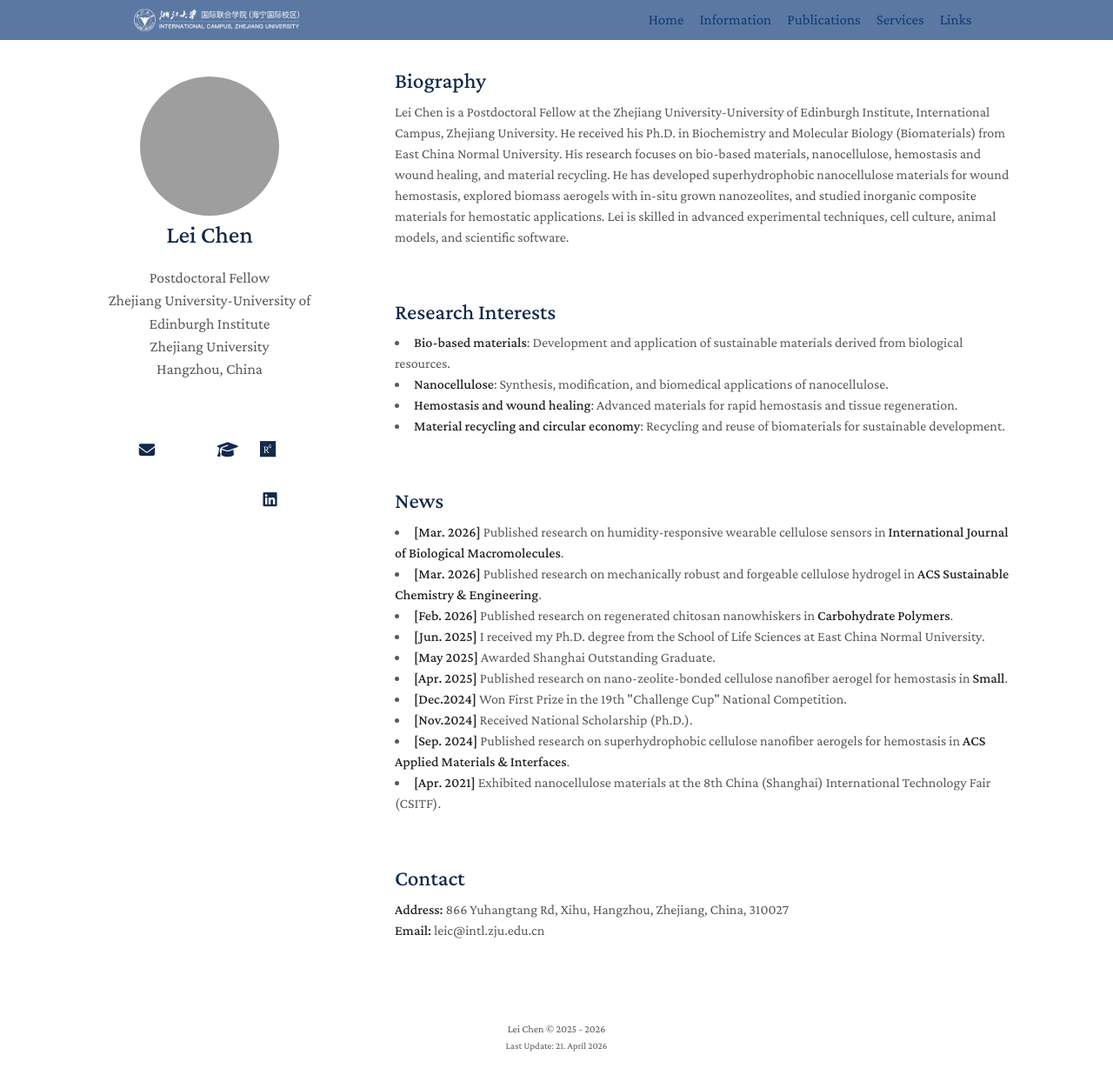
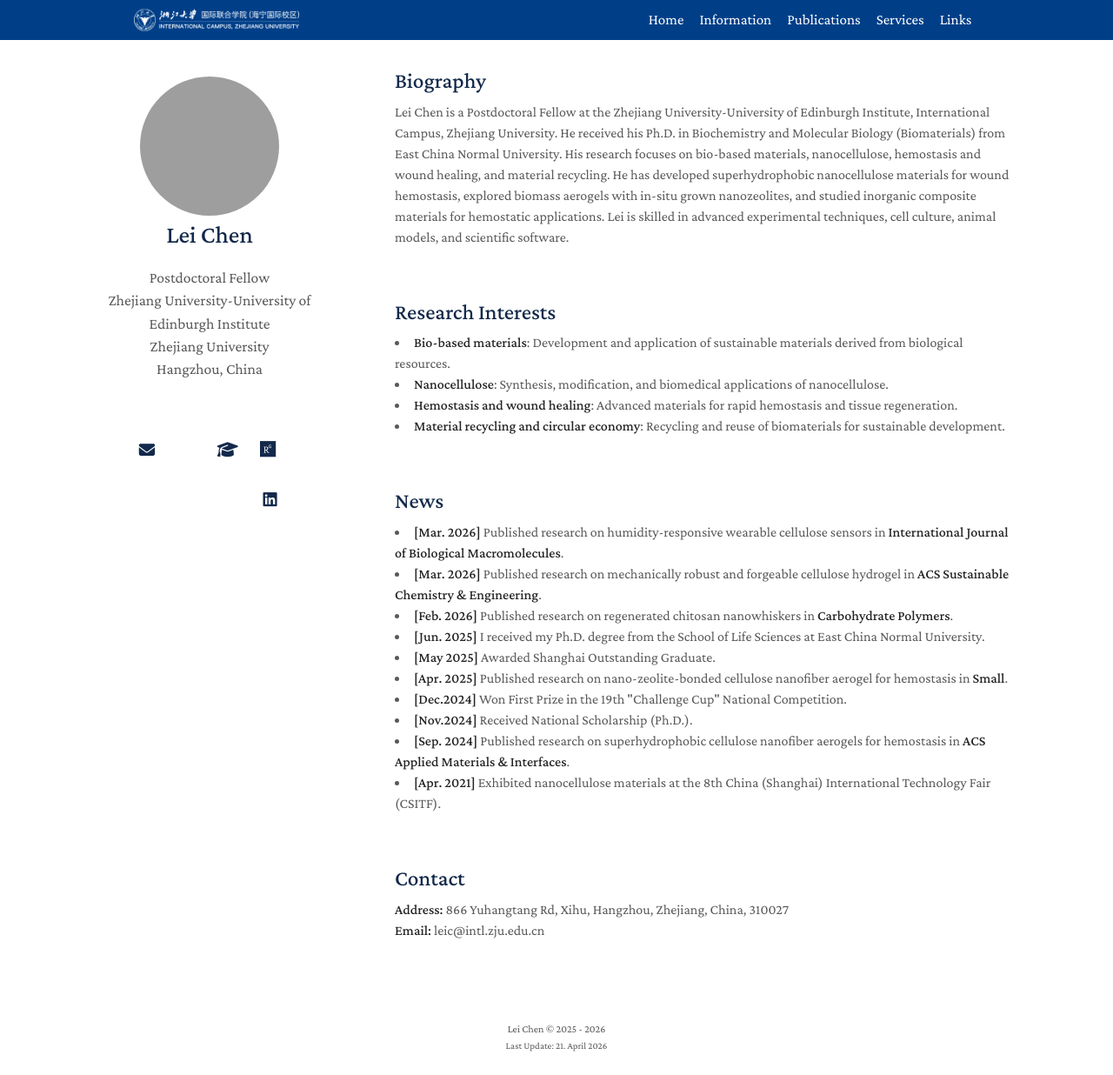
Before and after one commit to alexchanCL/alexchancl.github.io, a Jekyll site: the page built from index.md, in a window 1280 px wide and 1236 px high. Shown: the whole window at 87% size. Built offline with Jekyll 4.4.1, drawn with Linux system fonts in a browser that asks for light colours; a style sheet for code colours, icons or effects is not loaded; grey boxes are pictures that could not be loaded.

Commit message:
Update nav.css

```diff
--- a/assets/css/nav.css
+++ b/assets/css/nav.css
@@ -1,6 +1,6 @@
 /* Top navigation */
 .topnav {
-  background-color: rgb(91, 120, 162);
+  background-color: #003F88; /* Truth-seeking blue: RGB(0, 63, 136) */
     overflow: hidden;
 	  position:fixed;
 	  z-index:999;
@@ -29,7 +29,7 @@
   /* Style the links inside the navigation bar */
   .topnav a.normal {
     float: right;
-    color: #0f3b78;
+    color: #ffffff;
     text-align: center;
     padding: 10px 9px;
     text-decoration: none;
@@ -38,8 +38,8 @@
 
   /* Change the color of links on hover */
   .topnav a.normal:hover {
-    background-color: #adc9eb;
-    color: #0b2f5a;
+    background-color: #0050ad;
+    color: #ffffff;
   }
 
   /* Add a color to the active/current link */
@@ -140,7 +140,7 @@
       }
 
       .topnav a.normal {
-        color: #0f3b78;
+        color: #ffffff;
         float: none;
         padding: 14px 16px;
         text-decoration: none;
@@ -149,7 +149,7 @@
       }
 
       .topnav a.icon {
-        color: #0f3b78;
+        color: #ffffff;
         display: block;
         padding: 10px 16px;
         font-size: 17px;
@@ -161,7 +161,7 @@
       }
 
       .topnav a.right {
-        color: #0f3b78;
+        color: #ffffff;
         float: none;
         padding: 14px 16px;
         text-decoration: none;
```
